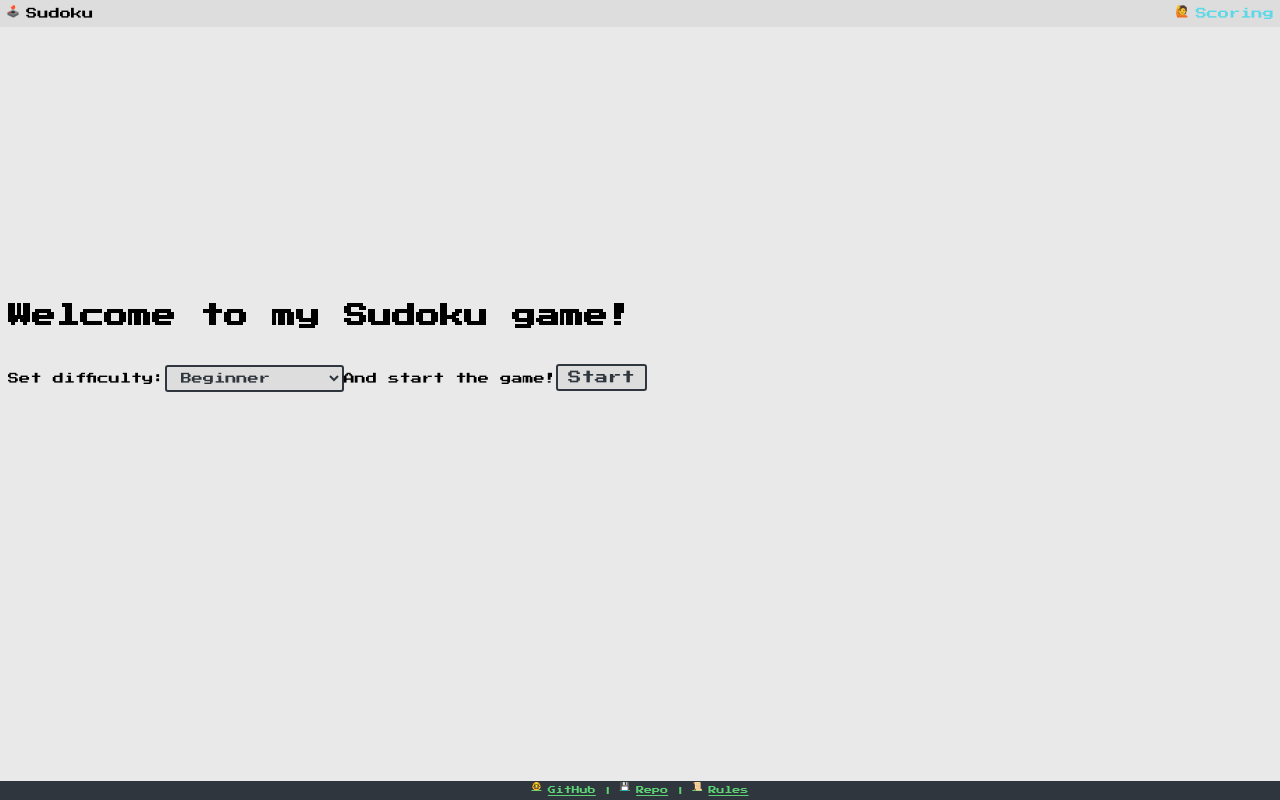
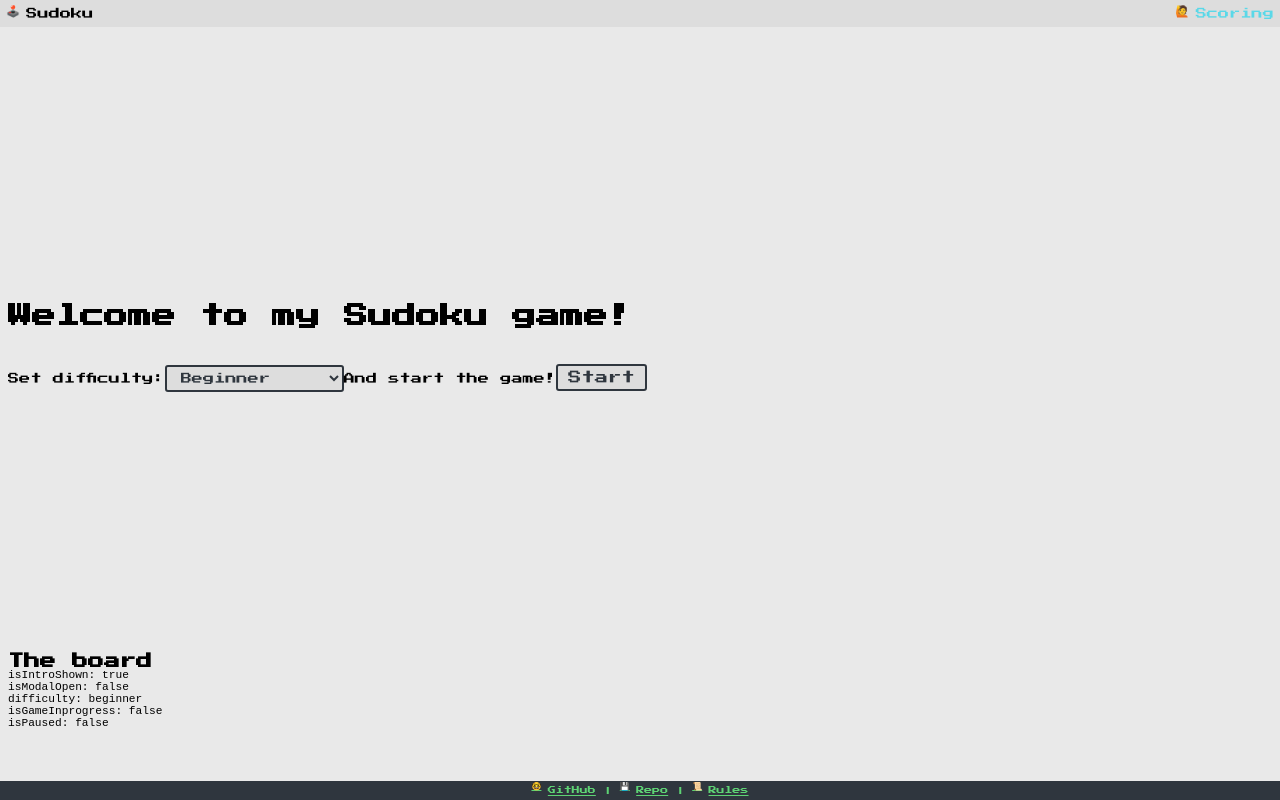
Before and after one commit to mikizuk/vue3-sudoku, a Vue app: page / in a window 1280 px wide. Built offline with nearby package versions, Linux system fonts and the light colour scheme.

Commit message:
Adding more game controls

```diff
--- a/src/components/layout/GameControls.vue
+++ b/src/components/layout/GameControls.vue
@@ -2,37 +2,43 @@
 import GameDifficulty from '@/components/ui/GameDifficulty.vue'
 import RetroButton from '../slots/RetroButton.vue'
 import EmojiText from '@/components/slots/EmojiText.vue'
+import { useSudokuStore } from '@/stores/sudoku'
+const store = useSudokuStore()
+import { storeToRefs } from 'pinia'
+const { isPaused, hintsRemaining } = storeToRefs(store)
 
 const onTogglePause = () => {
-  console.info('onTogglePause')
+  store.togglePause()
 }
 const onHintClick = () => {
-  console.info('onHintClick')
+  store.useHint()
 }
 </script>
 <template>
   <div class="game-controls">
     <GameDifficulty />
     <RetroButton @click="onTogglePause">
-      <EmojiText>
+      <EmojiText v-if="isPaused">
+        <template #emoji>▶️</template>
+        <template #text>Resume</template>
+      </EmojiText>
+      <EmojiText v-else>
         <template #emoji>⏸</template>
-        <!-- <template #emoji>▶️</template> -->
         <template #text>Pause</template>
-        <!-- <template #text>Resume</template> -->
       </EmojiText>
     </RetroButton>
     <RetroButton @click="onHintClick">
       <EmojiText>
         <template #emoji>💡</template>
-        <template #text>Hint (10)</template>
+        <template #text>Hint ({{ hintsRemaining }})</template>
       </EmojiText>
     </RetroButton>
   </div>
 </template>
 
-<style scoped>
+<style lang="scss" scoped>
 .game-controls {
-  border: 1px solid red;
+  // border: 1px solid red;
   display: flex;
   flex-wrap: wrap;
   justify-content: space-between;
--- /dev/null
+++ b/src/components/layout/TheBoard.vue
@@ -0,0 +1,20 @@
+<script setup lang="ts">
+import { useSudokuStore } from '@/stores/sudoku'
+import { storeToRefs } from 'pinia'
+
+const store = useSudokuStore()
+const { isIntroShown, isModalOpen, difficulty, isGameInprogress, isPaused } = storeToRefs(store)
+</script>
+<template>
+  <h3 style="padding-top: 10%">The board</h3>
+
+  <pre style="font-family: 'Courier New', Courier, monospace">
+isIntroShown: {{ isIntroShown }}
+isModalOpen: {{ isModalOpen }}
+difficulty: {{ difficulty }}
+isGameInprogress: {{ isGameInprogress }}
+isPaused: {{ isPaused }}
+  </pre>
+</template>
+
+<style scoped></style>
--- a/src/components/layout/TheSudoku.vue
+++ b/src/components/layout/TheSudoku.vue
@@ -3,6 +3,7 @@ import { onMounted } from 'vue'
 import { useSudokuStore } from '@/stores/sudoku'
 import { storeToRefs } from 'pinia'
 import TheIntro from '@/components/layout/TheIntro.vue'
+import TheBoard from '@/components/layout/TheBoard.vue'
 import ScoreRulesModal from '@/components/ui/ScoreRulesModal.vue'
 import GameControls from '@/components/layout/GameControls.vue'
 
@@ -22,10 +23,10 @@ onMounted(() => store.showIntro())
         <GameControls />
       </section>
     </Transition>
-    <!--
     <section>
       <TheBoard />
     </section>
+    <!--
     <section>
       <TheDigits />
     </section>
@@ -45,7 +46,8 @@ main {
   padding-inline: 8px;
 
   .intro-section {
-    padding-block: 20%;
+    padding-top: 20%;
+    padding-bottom: 10%;
   }
   // @media (min-width: 769px) {
   //   padding-block: 22%;
--- a/src/components/ui/GameDifficulty.vue
+++ b/src/components/ui/GameDifficulty.vue
@@ -9,12 +9,8 @@ const store = useSudokuStore()
 const onDifficultyChange = (value: Difficulty): void => {
   store.setDifficulty(value)
 }
-const onStartGame = () => {
-  store.startGame()
-}
-const onResetGame = () => {
-  console.info('onResetGame')
-}
+const onStartGame = () => store.startGame()
+const onResetGame = () => store.resetGame()
 </script>
 
 <template>
--- a/src/stores/sudoku.ts
+++ b/src/stores/sudoku.ts
@@ -9,7 +9,8 @@ interface SudokuState {
   difficulty: Difficulty
   difficulties: Difficulty[]
   isGameInprogress: boolean
-  // isGamePaused: boolean;
+  isPaused: boolean
+  hintsRemaining: number
 }
 
 export const useSudokuStore = defineStore('sudoku', {
@@ -19,7 +20,16 @@ export const useSudokuStore = defineStore('sudoku', {
     difficulty: 'beginner' as Difficulty,
     difficulties,
     isGameInprogress: false,
+    isPaused: false,
+    hintsRemaining: 10,
   }),
+
+  getters: {
+    canUseHint(): boolean {
+      return this.hintsRemaining > 0
+      // and selected cell is empty TODO:
+    },
+  },
 
   actions: {
     // intro shown
@@ -37,11 +47,30 @@ export const useSudokuStore = defineStore('sudoku', {
     setDifficulty(level: Difficulty) {
       this.difficulty = level
     },
-    // start & pause game
+    // start & reset game
     startGame() {
       this.isGameInprogress = true
       // this.isIntroShown = false;
       this.hideIntro()
     },
+    resetGame() {
+      console.info('reset!')
+      // reset whole game! // TODO:
+      // reset hintsRemaining // TODO:
+    },
+    //  pause game
+    togglePause() {
+      this.isPaused = !this.isPaused
+    },
+    // hints
+    useHint() {
+      if (!this.canUseHint || this.isPaused) return
+
+      this.hintsRemaining -= 1
+      // give hint TODO:
+      // add penalty TODO:
+      // chnage score TODO:
+      // fill the board TODO:
+    },
   },
 })
```
